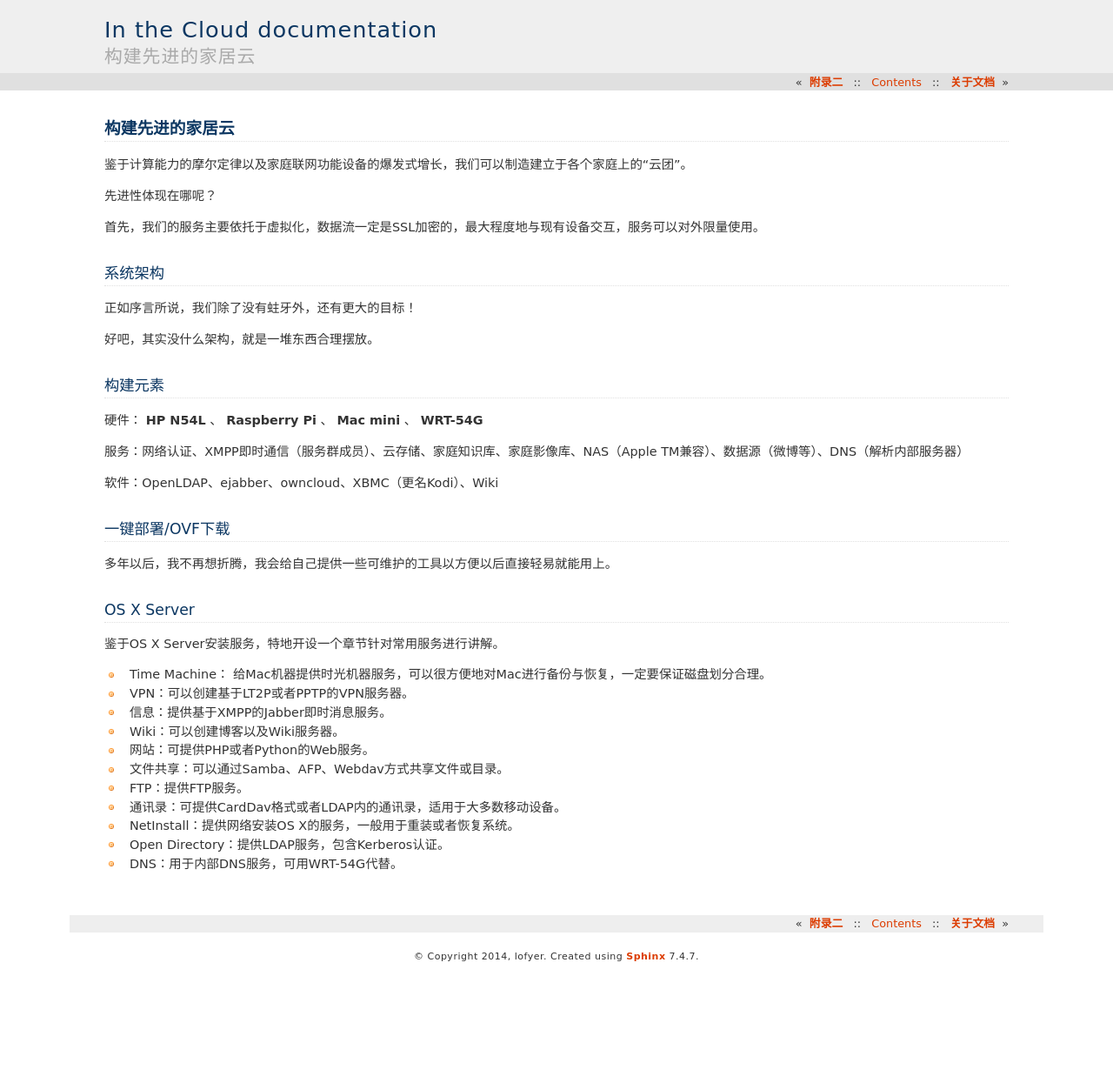
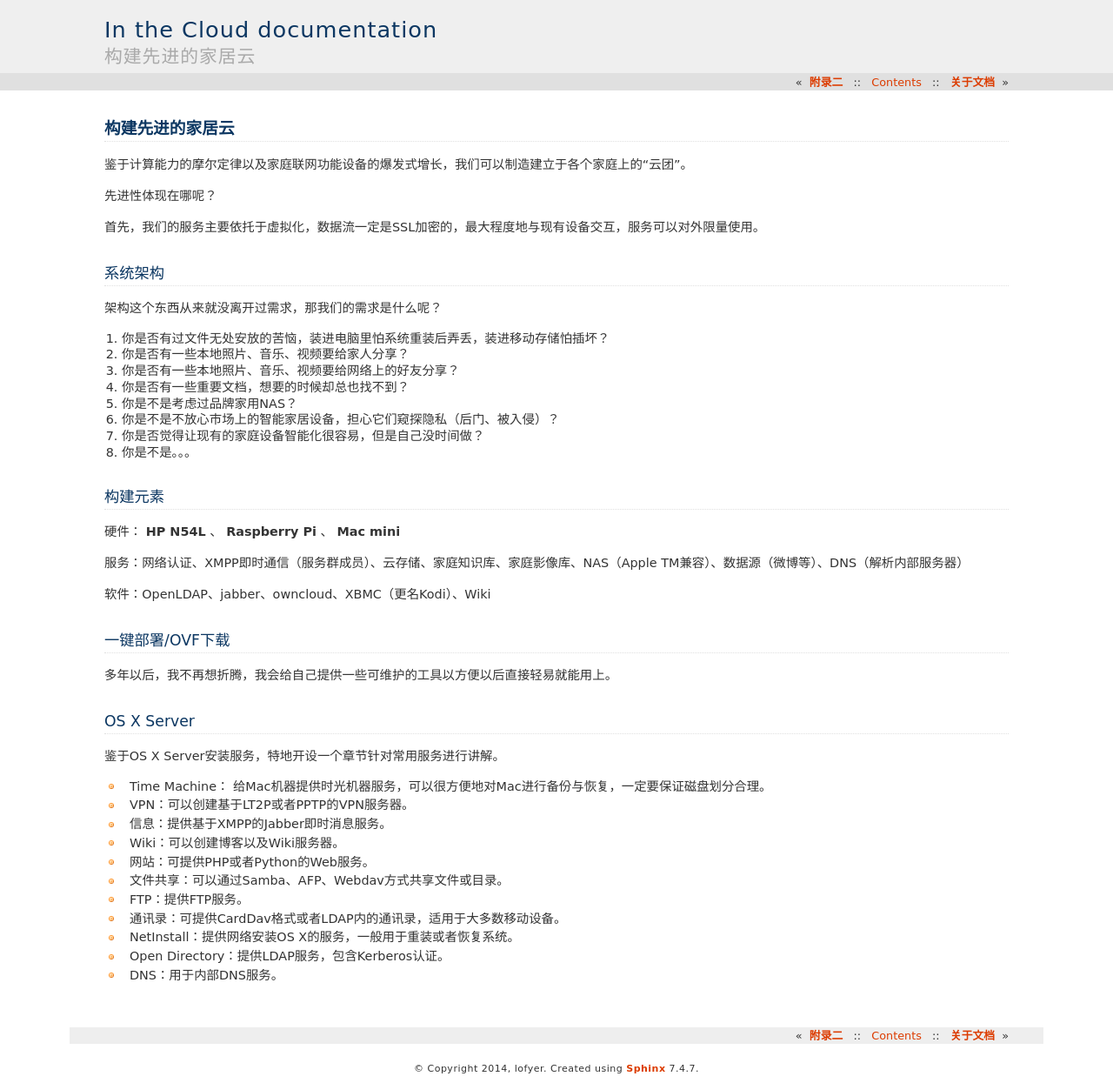
Before and after one commit to lofyer/InTheCloud, a Sphinx documentation site: the page built from source/posts/exp.rst, in a window 1280 px wide. Shown: the whole page at 87% size. Built offline with Sphinx 7.4.7, drawn with Linux system fonts in a browser that asks for light colours; formulas are drawn with MathJax 3; before the commit the page ends 1117 px from its top, so only the background shows below that.

Commit message:
更新家居云架构

```diff
--- a/source/posts/exp.rst
+++ b/source/posts/exp.rst
@@ -11,18 +11,32 @@
 系统架构
 --------
 
-正如序言所说，我们除了没有蛀牙外，还有更大的目标！
+架构这个东西从来就没离开过需求，那我们的需求是什么呢？
 
-好吧，其实没什么架构，就是一堆东西合理摆放。
+1. 你是否有过文件无处安放的苦恼，装进电脑里怕系统重装后弄丢，装进移动存储怕插坏？
+
+2. 你是否有一些本地照片、音乐、视频要给家人分享？
+
+3. 你是否有一些本地照片、音乐、视频要给网络上的好友分享？
+
+4. 你是否有一些重要文档，想要的时候却总也找不到？
+
+5. 你是不是考虑过品牌家用NAS？
+
+6. 你是不是不放心市场上的智能家居设备，担心它们窥探隐私（后门、被入侵）？
+
+7. 你是否觉得让现有的家庭设备智能化很容易，但是自己没时间做？
+
+8. 你是不是。。。
 
 构建元素
 --------
 
-硬件： **HP N54L** 、 **Raspberry Pi** 、 **Mac mini** 、 **WRT-54G**
+硬件： **HP N54L** 、 **Raspberry Pi** 、 **Mac mini**
 
 服务：网络认证、XMPP即时通信（服务群成员）、云存储、家庭知识库、家庭影像库、NAS（Apple TM兼容）、数据源（微博等）、DNS（解析内部服务器）
 
-软件：OpenLDAP、ejabber、owncloud、XBMC（更名Kodi）、Wiki
+软件：OpenLDAP、jabber、owncloud、XBMC（更名Kodi）、Wiki
 
 一键部署/OVF下载
 ----------------
@@ -54,4 +68,4 @@ OS X Server
 
 - Open Directory：提供LDAP服务，包含Kerberos认证。
 
-- DNS：用于内部DNS服务，可用WRT-54G代替。
+- DNS：用于内部DNS服务。
```
Also changed, not shown: source/TODO.rst (+0 -8 lines).
